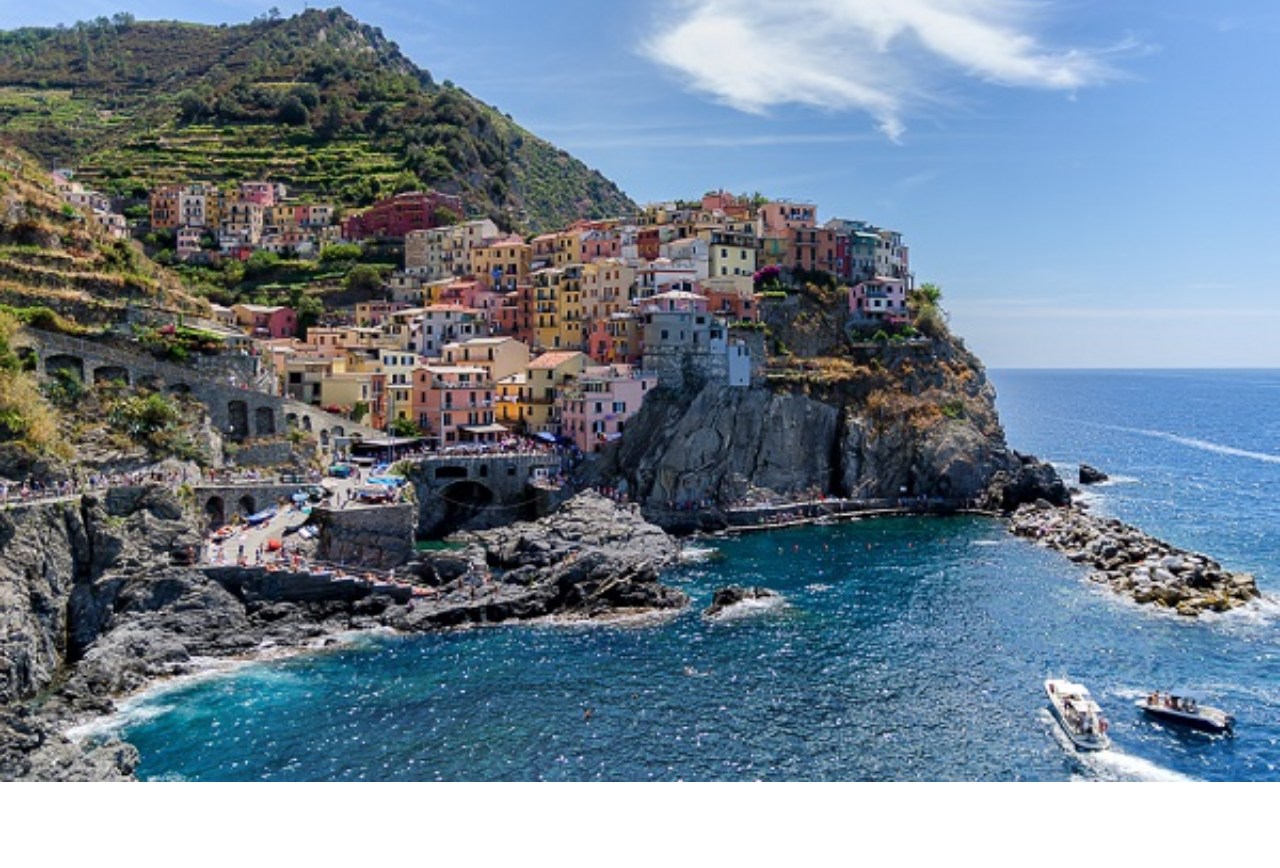
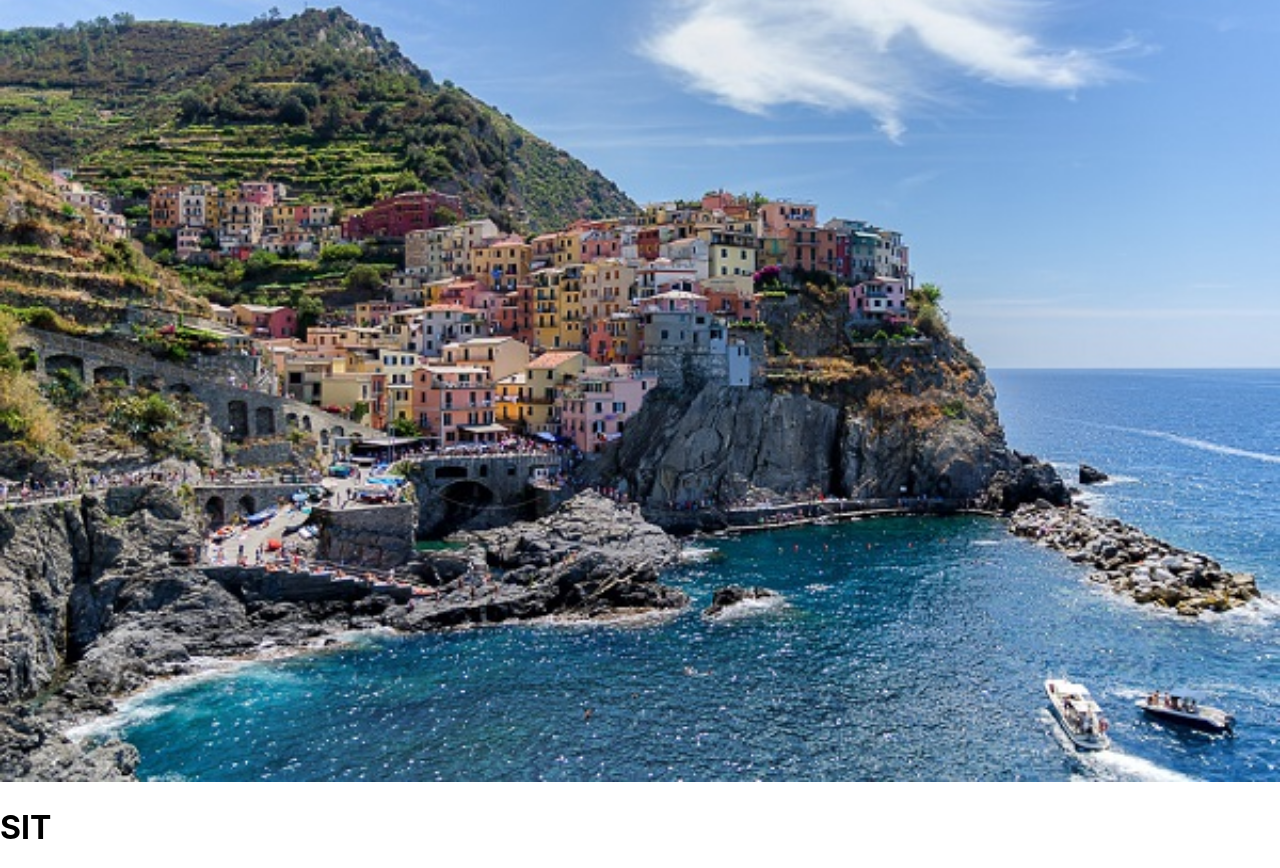
Before and after one commit to 9023426316/git-react-demo, a React (Create React App) app: page / in a window 1280 px wide. Shown: the part 1163-2031 px from the top of the page. Before the commit the page ends 1949 px from the top, so only its background shows below. Built offline with nearby package versions, Linux system fonts and the light colour scheme.

Commit message:
Example 2

```diff
--- a/src/App.js
+++ b/src/App.js
@@ -2,6 +2,7 @@
 import './App.css';
 import img1 from './images/img-1.jpg'
 
+let name="SIT";
 function App() {
   return (
     <>
@@ -20,6 +21,8 @@ function App() {
       <img src="https://encrypted-tbn0.gstatic.com/images?q=tbn:ANd9GcTrKHPsvNDJHY9tWpkHrfkfo8Dkf0LvZU3Hdg&s" className="image-1" alt=""  />
       <br></br>
       <img src={img1} alt="" className="image-2" />
+      <h1>{name}</h1>
+
     </header>
       </>
   );
```
